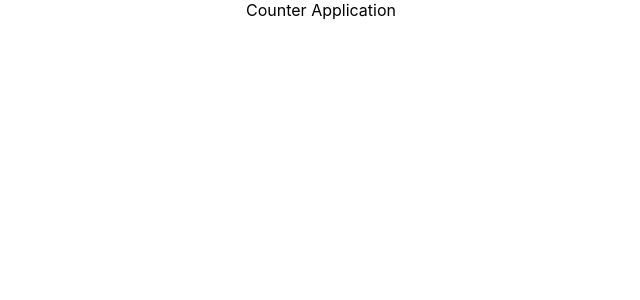
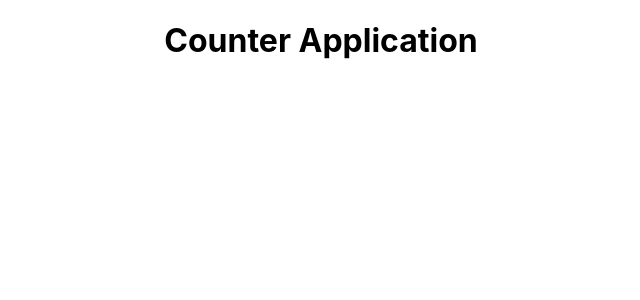
Before and after one commit to Vish-Mayer/Counter, a React (Create React App) app: page / in a window 1280 px wide. Shown: the top 300 px of the page, without its empty margins (319-959 px from the left). Built offline with nearby package versions, Linux system fonts and the light colour scheme.

Commit message:
refactored test using enzyme

```diff
--- a/src/App.js
+++ b/src/App.js
@@ -5,7 +5,7 @@ import './App.css';
 function App() {
   return (
     <div className="App">
-      Counter Application
+      <h1>Counter Application</h1>
     </div>
   );
 }
```
Also changed, not shown: 1 other file (tests, documents, lock files or other folders).
